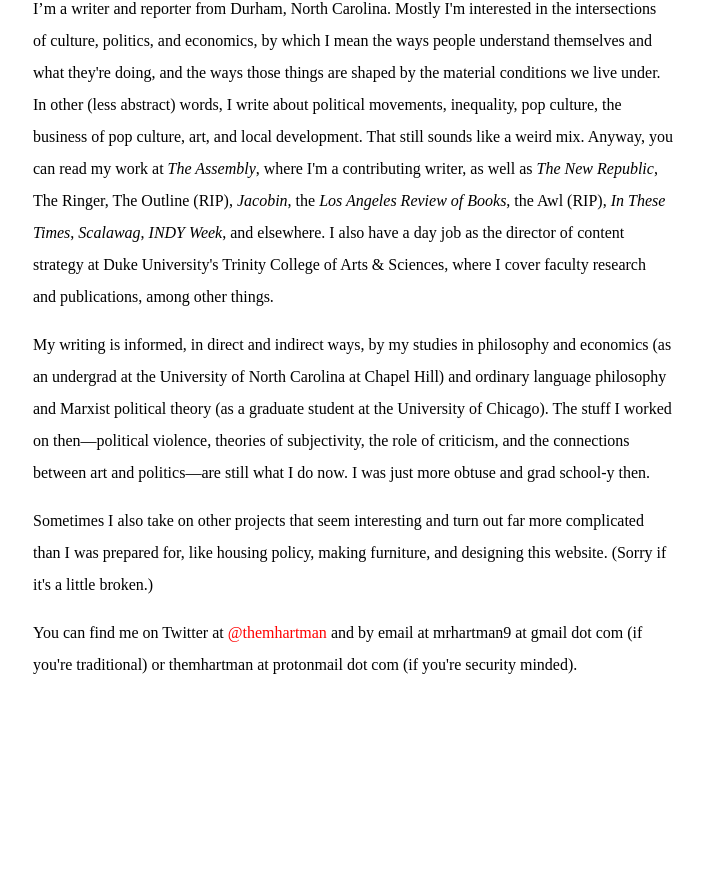
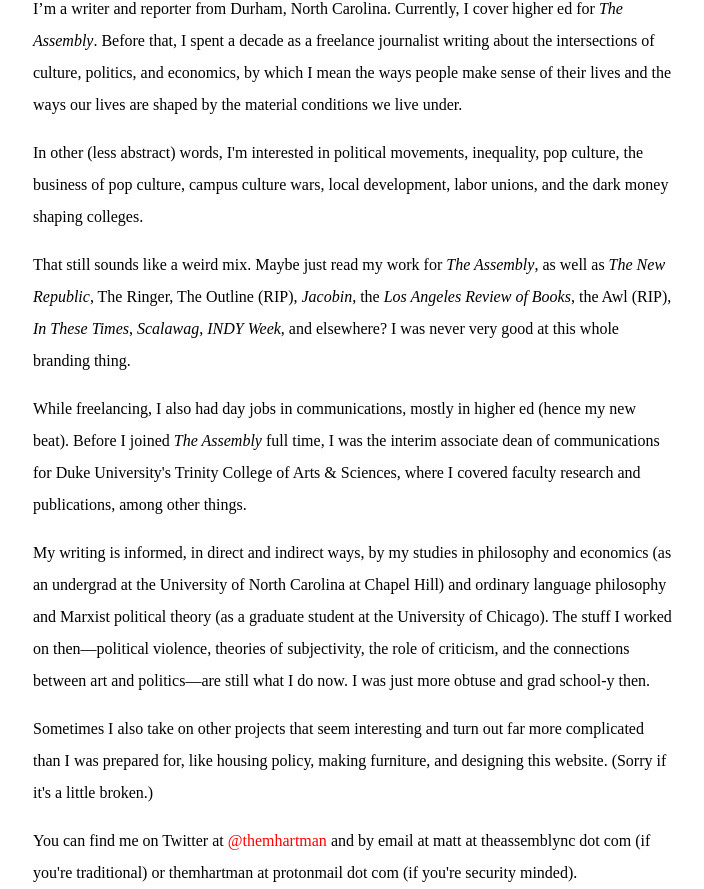
Before and after one commit to themhartman/themhartman.github.io, a Jekyll site: the page built from about.html, in a window 1280 px wide. Shown: the part 391-1280 px from the top of the page, without its empty margins (351-1055 px from the left). Built offline with Jekyll 4.4.1, drawn with Linux system fonts in a browser that asks for light colours; some web fonts are replaced; before the commit the page ends 1072 px from its top, so only the background shows below that.

Commit message:
Update about.html

```diff
--- a/about.html
+++ b/about.html
@@ -26,10 +26,15 @@
         </defs>
       </svg>
       <div class="bio">
-        <p>I’m a writer and reporter from Durham, North Carolina. Mostly I'm interested in the intersections of culture, politics, and economics, by which I mean the ways people understand themselves and what they're doing, and the ways those things are shaped by the material conditions we live under. In other (less abstract) words, I write about political movements, inequality, pop culture, the business of pop culture, art, and local development. That still sounds like a weird mix. Anyway, you can read my work at <em>The Assembly</em>, where I'm a contributing writer, as well as <em>The New Republic</em>, The Ringer, The Outline (RIP), <em>Jacobin</em>, the <em>Los Angeles Review of Books</em>, the Awl (RIP), <em>In These Times</em>, <em>Scalawag</em>, <em>INDY Week</em>, and elsewhere. I also have a day job as the director of content strategy at Duke University's Trinity College of Arts & Sciences, where I cover faculty research and publications, among other things.
+        <p>I’m a writer and reporter from Durham, North Carolina. Currently, I cover higher ed for <em>The Assembly</em>. Before that, I spent a decade as a freelance journalist writing about the intersections of culture, politics, and economics, by which I mean the ways people make sense of their lives and the ways our lives are shaped by the material conditions we live under.</p>
+
+<p>In other (less abstract) words, I'm interested in political movements, inequality, pop culture, the business of pop culture, campus culture wars, local development, labor unions, and the dark money shaping colleges.</p>
+
+<p>That still sounds like a weird mix. Maybe just read my work for <em>The Assembly</em>, as well as <em>The New Republic</em>, The Ringer, The Outline (RIP), <em>Jacobin</em>, the <em>Los Angeles Review of Books</em>, the Awl (RIP), <em>In These Times</em>, <em>Scalawag</em>, <em>INDY Week</em>, and elsewhere? I was never very good at this whole branding thing.</p>
+        <p>While freelancing, I also had day jobs in communications, mostly in higher ed (hence my new beat). Before I joined <em>The Assembly</em> full time, I was the interim associate dean of communications for Duke University's Trinity College of Arts & Sciences, where I covered faculty research and publications, among other things.</p>
         <p>My writing is informed, in direct and indirect ways, by my studies in philosophy and economics (as an undergrad at the University of North Carolina at Chapel Hill) and ordinary language philosophy and Marxist political theory (as a graduate student at the University of Chicago). The stuff I worked on then—political violence, theories of subjectivity, the role of criticism, and the connections between art and politics—are still what I do now. I was just more obtuse and grad school-y then.</p>
         <p>Sometimes I also take on other projects that seem interesting and turn out far more complicated than I was prepared for, like housing policy, making furniture, and designing this website. (Sorry if it's a little broken.)</p>
-        <p>You can find me on Twitter at <a href="https://twitter.com/themhartman">@themhartman</a> and by email at mrhartman9 at gmail dot com (if you're traditional) or themhartman at protonmail dot com (if you're security minded).</p>
+        <p>You can find me on Twitter at <a href="https://twitter.com/themhartman">@themhartman</a> and by email at matt at theassemblync dot com (if you're traditional) or themhartman at protonmail dot com (if you're security minded).</p>
       </div>
     </div>
 </body>
```
